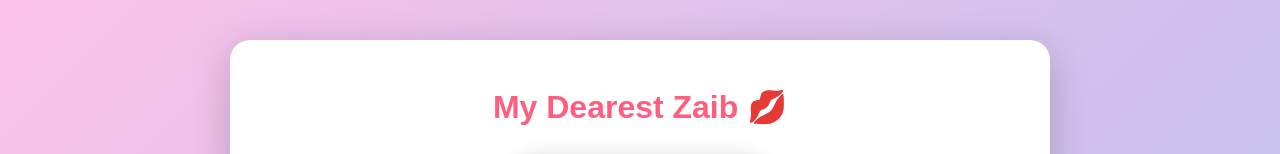
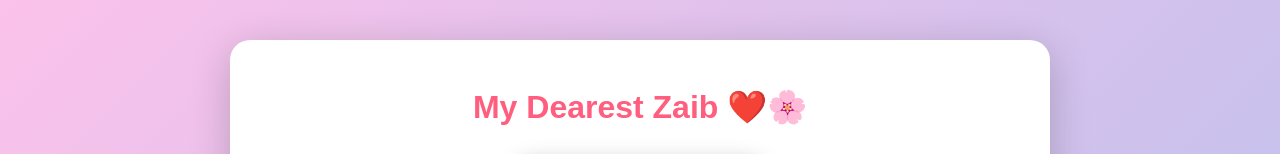
Before and after one commit to kratos2647/Birthday-Surprise-, a plain HTML site: page note.html in a window 1280 px wide. Shown: the top 154 px of the page. Drawn offline with Linux system fonts and the light colour scheme.

Commit message:
Update note.html with birthday message for Zaib

```diff
--- a/note.html
+++ b/note.html
@@ -3,7 +3,7 @@
 <head>
 <meta charset="utf-8">
 <meta name="viewport" content="width=device-width,initial-scale=1">
-<title>For You, Zaib ❤️</title>
+<title>For You, Zaib 💋</title>
 <style>
   body{
     margin:0; padding:40px;
@@ -27,7 +27,7 @@
 </head>
 <body>
   <div class="note">
- <h1>My Dearest Zaib 💋</h1>
+ <h1>My Dearest Zaib ❤️🌸</h1>
 
 <img src="zaib.jpg.jpeg"
      alt="Zaib"
```
